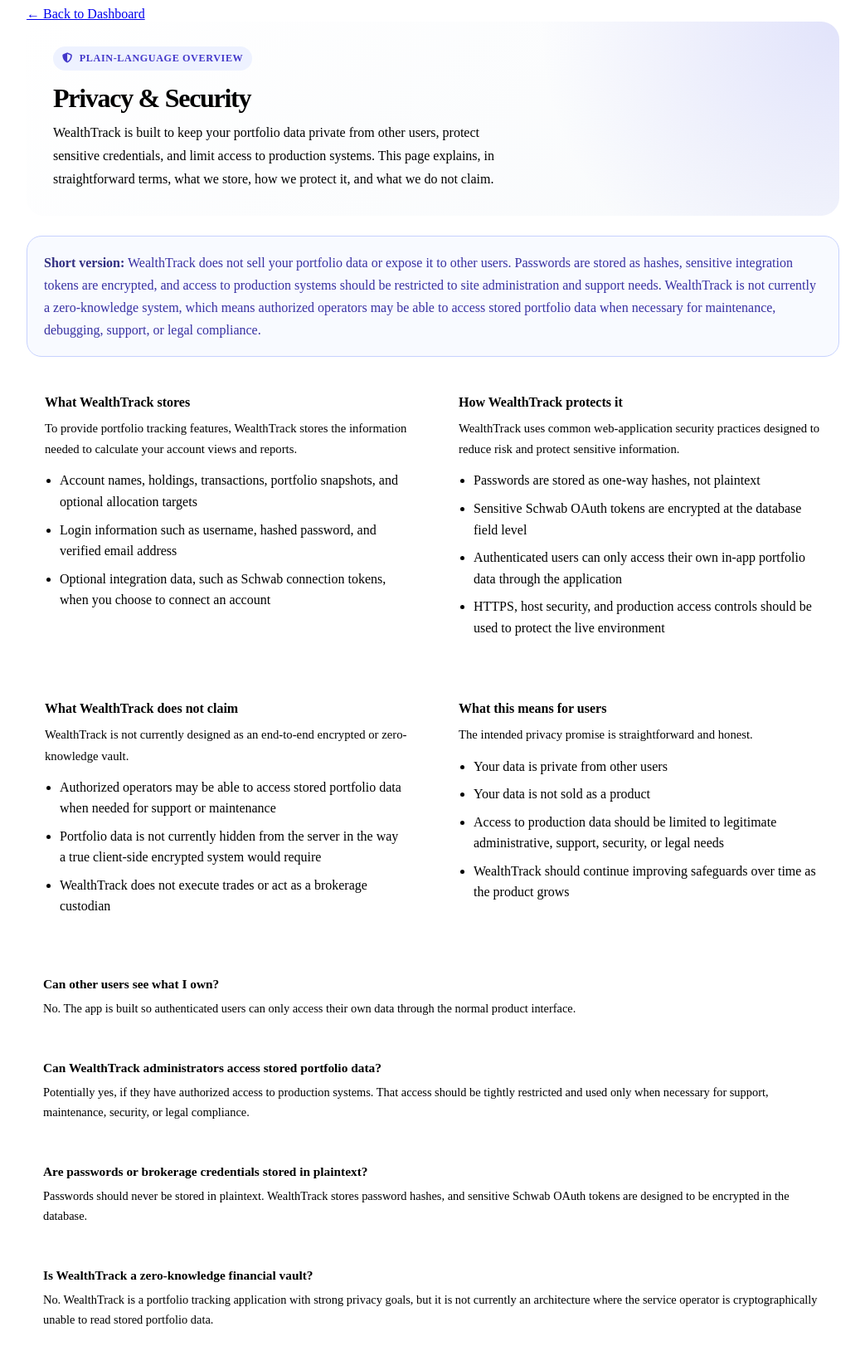
After one commit to chrisgig23/stock-calc, a Python web app: template flask_app/templates/privacy_security.html in a window 1280 px wide. The commit adds this page. Shown: the whole page at 83% size, without its empty margins (118-1161 px from the left). Run offline with Jinja, Linux system fonts and the light colour scheme; the template is opened without the code that fills it, so the values that code supplies are empty.

Commit message:
Add a plain-language Privacy & Security page and subtle sidebar footer link

```diff
--- a/flask_app/templates/base.html
+++ b/flask_app/templates/base.html
@@ -116,6 +116,9 @@
                     </a>
                 </div>
             </div>
+            <a href="{{ url_for('main.privacy_security_page') }}" class="sidebar-footer-link sidebar-privacy-link">
+                <i class="fa-solid fa-lock"></i><span>Privacy &amp; Security</span>
+            </a>
             <div class="sidebar-security-note">
                 <i class="fa-solid fa-shield-halved"></i>
                 Encrypted &amp; secure
--- /dev/null
+++ b/flask_app/templates/privacy_security.html
@@ -0,0 +1,239 @@
+{% extends "base.html" %}
+{% block title %}WealthTrack — Privacy & Security{% endblock %}
+
+{% block styles %}
+<style>
+.trust-page {
+    max-width: 980px;
+    margin: 0 auto;
+}
+
+.trust-hero {
+    background:
+        radial-gradient(circle at top right, rgba(99,102,241,0.16), transparent 36%),
+        linear-gradient(145deg, #FFFFFF 0%, #F8FAFC 100%);
+    border: 1px solid var(--color-border);
+    border-radius: 22px;
+    padding: 30px 32px;
+    box-shadow: var(--shadow-md);
+    margin-bottom: 24px;
+}
+
+.trust-kicker {
+    display: inline-flex;
+    align-items: center;
+    gap: 8px;
+    padding: 7px 11px;
+    border-radius: 999px;
+    background: #EEF2FF;
+    color: #4338CA;
+    font-size: 0.76rem;
+    font-weight: 700;
+    text-transform: uppercase;
+    letter-spacing: 0.05em;
+}
+
+.trust-hero h2 {
+    margin: 16px 0 10px;
+    font-size: 2rem;
+    line-height: 1.08;
+    letter-spacing: -0.04em;
+    color: var(--color-text);
+}
+
+.trust-hero p {
+    margin: 0;
+    max-width: 68ch;
+    color: var(--color-text-secondary);
+    line-height: 1.75;
+}
+
+.trust-grid {
+    display: grid;
+    grid-template-columns: repeat(2, minmax(0, 1fr));
+    gap: 18px;
+    margin-bottom: 24px;
+}
+
+.trust-card {
+    background: #FFFFFF;
+    border: 1px solid var(--color-border);
+    border-radius: 18px;
+    padding: 22px;
+    box-shadow: var(--shadow-sm);
+}
+
+.trust-card h3 {
+    margin: 0 0 10px;
+    font-size: 1rem;
+    color: var(--color-text);
+}
+
+.trust-card p {
+    margin: 0;
+    color: var(--color-text-secondary);
+    line-height: 1.7;
+    font-size: 0.92rem;
+}
+
+.trust-card ul {
+    margin: 12px 0 0;
+    padding-left: 18px;
+    color: var(--color-text-secondary);
+}
+
+.trust-card li {
+    margin-bottom: 8px;
+    line-height: 1.6;
+}
+
+.trust-callout {
+    background: #F8FAFF;
+    border: 1px solid #C7D2FE;
+    border-radius: 18px;
+    padding: 18px 20px;
+    margin-bottom: 24px;
+    color: #3730A3;
+    line-height: 1.7;
+}
+
+.trust-callout strong {
+    color: #312E81;
+}
+
+.trust-faq {
+    display: grid;
+    gap: 14px;
+}
+
+.trust-faq-item {
+    background: #FFFFFF;
+    border: 1px solid var(--color-border);
+    border-radius: 16px;
+    padding: 18px 20px;
+    box-shadow: var(--shadow-sm);
+}
+
+.trust-faq-item h4 {
+    margin: 0 0 8px;
+    font-size: 0.96rem;
+    color: var(--color-text);
+}
+
+.trust-faq-item p {
+    margin: 0;
+    color: var(--color-text-secondary);
+    line-height: 1.7;
+    font-size: 0.9rem;
+}
+
+@media (max-width: 760px) {
+    .trust-grid {
+        grid-template-columns: 1fr;
+    }
+
+    .trust-hero {
+        padding: 24px 22px;
+        border-radius: 18px;
+    }
+
+    .trust-hero h2 {
+        font-size: 1.7rem;
+    }
+}
+</style>
+{% endblock %}
+
+{% block content %}
+<div class="trust-page">
+    <div class="back-button-container">
+        <a href="{{ url_for('main.dashboard') }}" class="back-button">← Back to Dashboard</a>
+    </div>
+
+    <section class="trust-hero">
+        <span class="trust-kicker">
+            <i class="fa-solid fa-shield-halved"></i>
+            Plain-language overview
+        </span>
+        <h2>Privacy &amp; Security</h2>
+        <p>
+            WealthTrack is built to keep your portfolio data private from other users, protect sensitive credentials, and limit access to production systems.
+            This page explains, in straightforward terms, what we store, how we protect it, and what we do not claim.
+        </p>
+    </section>
+
+    <div class="trust-callout">
+        <strong>Short version:</strong> WealthTrack does not sell your portfolio data or expose it to other users.
+        Passwords are stored as hashes, sensitive integration tokens are encrypted, and access to production systems should be restricted to site administration and support needs.
+        WealthTrack is not currently a zero-knowledge system, which means authorized operators may be able to access stored portfolio data when necessary for maintenance, debugging, support, or legal compliance.
+    </div>
+
+    <div class="trust-grid">
+        <section class="trust-card">
+            <h3>What WealthTrack stores</h3>
+            <p>To provide portfolio tracking features, WealthTrack stores the information needed to calculate your account views and reports.</p>
+            <ul>
+                <li>Account names, holdings, transactions, portfolio snapshots, and optional allocation targets</li>
+                <li>Login information such as username, hashed password, and verified email address</li>
+                <li>Optional integration data, such as Schwab connection tokens, when you choose to connect an account</li>
+            </ul>
+        </section>
+
+        <section class="trust-card">
+            <h3>How WealthTrack protects it</h3>
+            <p>WealthTrack uses common web-application security practices designed to reduce risk and protect sensitive information.</p>
+            <ul>
+                <li>Passwords are stored as one-way hashes, not plaintext</li>
+                <li>Sensitive Schwab OAuth tokens are encrypted at the database field level</li>
+                <li>Authenticated users can only access their own in-app portfolio data through the application</li>
+                <li>HTTPS, host security, and production access controls should be used to protect the live environment</li>
+            </ul>
+        </section>
+    </div>
+
+    <div class="trust-grid">
+        <section class="trust-card">
+            <h3>What WealthTrack does not claim</h3>
+            <p>WealthTrack is not currently designed as an end-to-end encrypted or zero-knowledge vault.</p>
+            <ul>
+                <li>Authorized operators may be able to access stored portfolio data when needed for support or maintenance</li>
+                <li>Portfolio data is not currently hidden from the server in the way a true client-side encrypted system would require</li>
+                <li>WealthTrack does not execute trades or act as a brokerage custodian</li>
+            </ul>
+        </section>
+
+        <section class="trust-card">
+            <h3>What this means for users</h3>
+            <p>The intended privacy promise is straightforward and honest.</p>
+            <ul>
+                <li>Your data is private from other users</li>
+                <li>Your data is not sold as a product</li>
+                <li>Access to production data should be limited to legitimate administrative, support, security, or legal needs</li>
+                <li>WealthTrack should continue improving safeguards over time as the product grows</li>
+            </ul>
+        </section>
+    </div>
+
+    <div class="trust-faq">
+        <div class="trust-faq-item">
+            <h4>Can other users see what I own?</h4>
+            <p>No. The app is built so authenticated users can only access their own data through the normal product interface.</p>
+        </div>
+
+        <div class="trust-faq-item">
+            <h4>Can WealthTrack administrators access stored portfolio data?</h4>
+            <p>Potentially yes, if they have authorized access to production systems. That access should be tightly restricted and used only when necessary for support, maintenance, security, or legal compliance.</p>
+        </div>
+
+        <div class="trust-faq-item">
+            <h4>Are passwords or brokerage credentials stored in plaintext?</h4>
+            <p>Passwords should never be stored in plaintext. WealthTrack stores password hashes, and sensitive Schwab OAuth tokens are designed to be encrypted in the database.</p>
+        </div>
+
+        <div class="trust-faq-item">
+            <h4>Is WealthTrack a zero-knowledge financial vault?</h4>
+            <p>No. WealthTrack is a portfolio tracking application with strong privacy goals, but it is not currently an architecture where the service operator is cryptographically unable to read stored portfolio data.</p>
+        </div>
+    </div>
+</div>
+{% endblock %}
```
Also changed, not shown: IMPROVEMENT_PLAN.md (+5 -0 lines), flask_app/routes/main.py (+7 -0 lines), flask_app/static/styles.css (+10 -0 lines).
